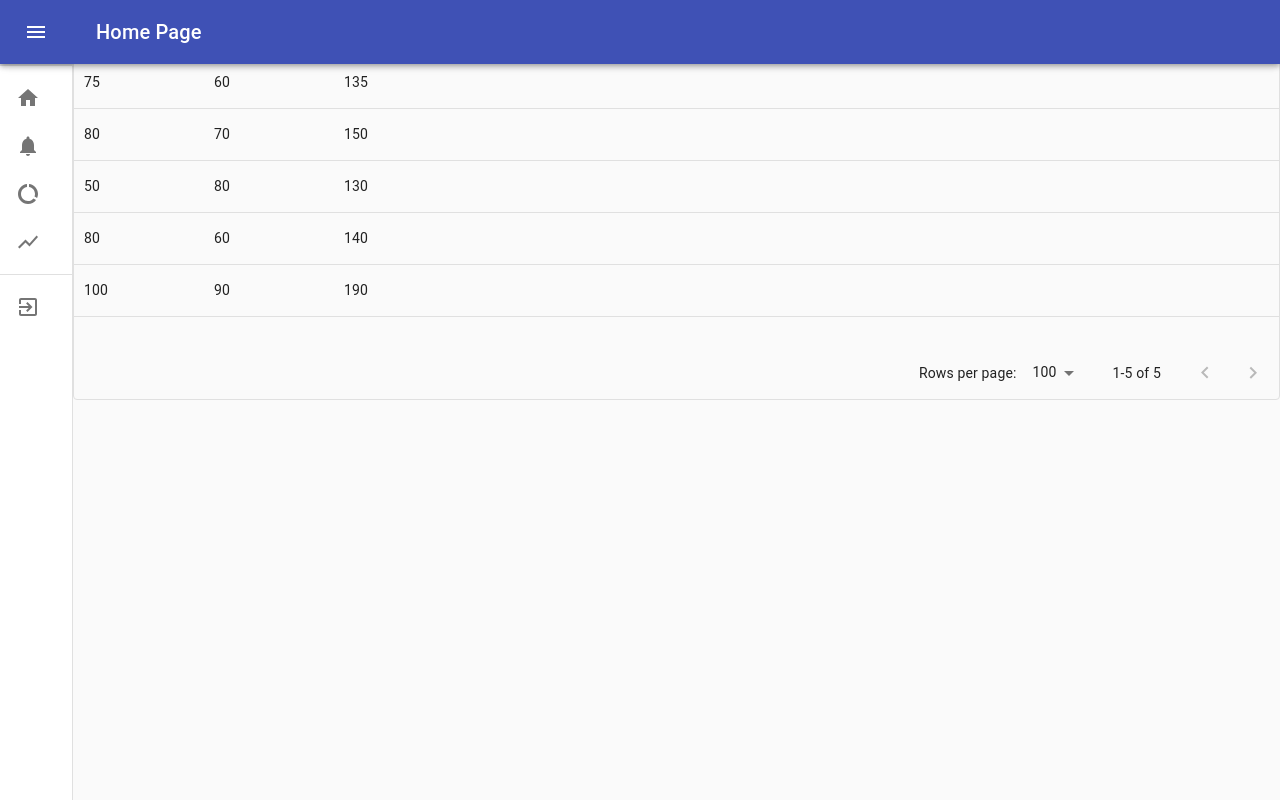
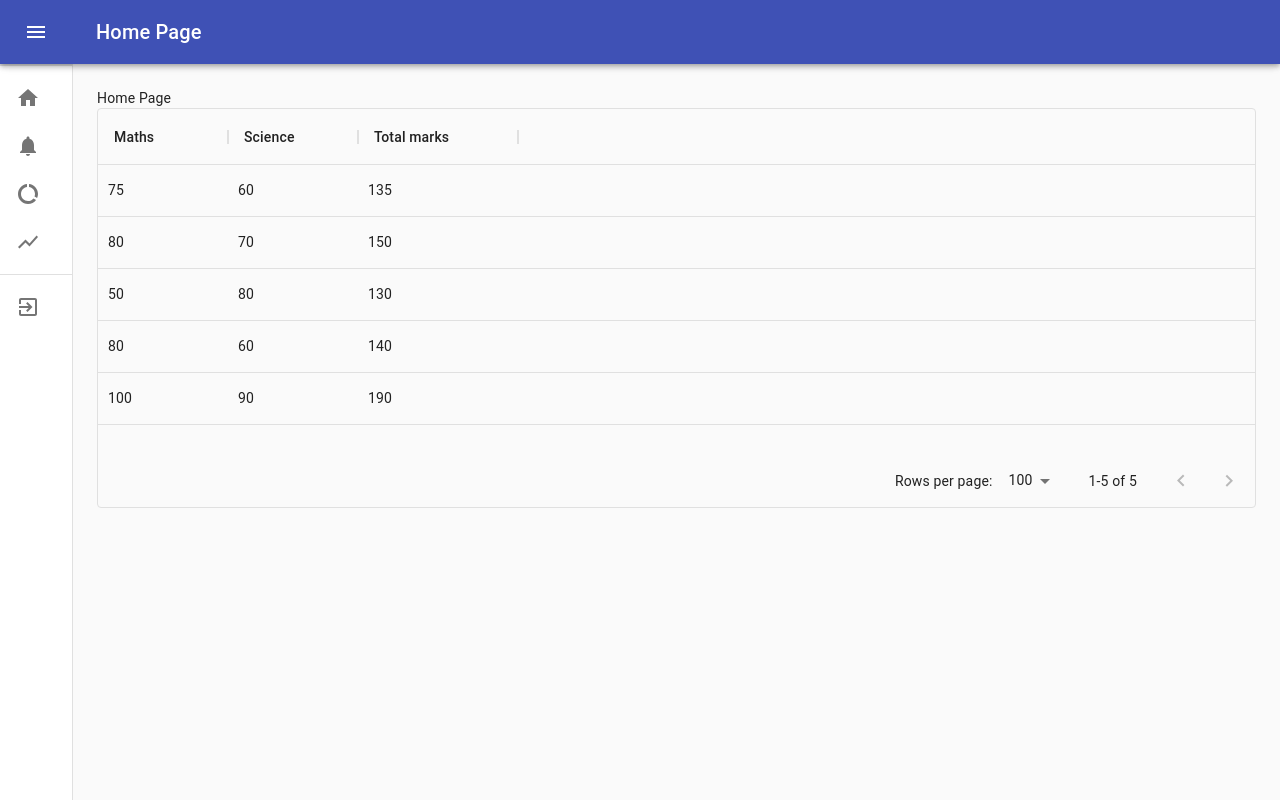
Before and after one commit to Architjain128/GasSensing007, a React (Create React App) app in the folder dashboard/frontend/: page /home in a window 1280 px wide. Built offline with nearby package versions, Linux system fonts and the light colour scheme.

Commit message:
fixed ui

```diff
--- a/dashboard/frontend/src/Components/Alert.js
+++ b/dashboard/frontend/src/Components/Alert.js
@@ -22,6 +22,7 @@ import DescriptionOutlinedIcon from '@material-ui/icons/DescriptionOutlined';
 import PlaylistAddOutlinedIcon from '@material-ui/icons/PlaylistAddOutlined';
 import HighlightOffOutlinedIcon from '@material-ui/icons/HighlightOffOutlined';
 import PlaylistAddCheckIcon from '@material-ui/icons/PlaylistAddCheck';
+import SubAlert from './sub_alert';
 
 const drawerWidth = 240;
 
@@ -215,13 +216,10 @@ export default function Marketplace(props) {
 
       </Drawer>
       {/* STATES ARE CREATED FOR EACH OF THESE THINGS */}
-      {/* <main className={classes.content}>
+      <main className={classes.content}>
         <div className={classes.toolbar} />
-        {home === true ? <h1>Home Page</h1> : null}
-        {alert === true ? <h1>Alert Page</h1> : null}
-        {graph === true ? <h1>Graph Page</h1> : null}
-        {data === true ? <h1>Data Page</h1> : null}
-      </main> */}
+        <SubAlert></SubAlert>
+      </main>
       {/* CONTENT OF THE ALERT PAGE COMES HERE */}
     </div>
   );
--- a/dashboard/frontend/src/Components/Data.js
+++ b/dashboard/frontend/src/Components/Data.js
@@ -22,6 +22,7 @@ import DescriptionOutlinedIcon from '@material-ui/icons/DescriptionOutlined';
 import PlaylistAddOutlinedIcon from '@material-ui/icons/PlaylistAddOutlined';
 import HighlightOffOutlinedIcon from '@material-ui/icons/HighlightOffOutlined';
 import PlaylistAddCheckIcon from '@material-ui/icons/PlaylistAddCheck';
+import SubData from './sub-data';
 
 const drawerWidth = 240;
 
@@ -215,13 +216,9 @@ export default function Marketplace(props) {
 
       </Drawer>
       {/* STATES ARE CREATED FOR EACH OF THESE THINGS */}
-      {/* <main className={classes.content}>
-        <div className={classes.toolbar} />
-        {home === true ? <h1>Home Page</h1> : null}
-        {alert === true ? <h1>Alert Page</h1> : null}
-        {graph === true ? <h1>Graph Page</h1> : null}
-        {data === true ? <h1>Data Page</h1> : null}
-      </main> */}
+      <main className={classes.content}>
+        <SubData/>
+      </main>
       {/* CONTENT OF THE ALERT PAGE COMES HERE */}
     </div>
   );
--- a/dashboard/frontend/src/Components/Home.js
+++ b/dashboard/frontend/src/Components/Home.js
@@ -20,6 +20,7 @@ import ExitToAppIcon from '@material-ui/icons/ExitToApp';
 import DataUsageIcon from '@material-ui/icons/DataUsage';
 import HighlightOffOutlinedIcon from '@material-ui/icons/HighlightOffOutlined';
 import { DataGrid, RowsProp, ColDef } from "@material-ui/data-grid";
+import SubHome from './sub-home';
 
 
 const drawerWidth = 240;
@@ -89,24 +90,7 @@ const useStyles = makeStyles((theme) => ({
 
 
 // TABLE
-const getTotal = (params) => params.getValue(params.id, 'maths')  + params.getValue(params.id, 'science')
-const columns = [
-  { field: 'maths', headerName: 'Maths', width: 130 },
-  { field: 'science', headerName: 'Science', width: 130 },
-  {
-  field: 'Total',
-  headerName: 'Total marks',
-  width: 160,
-  valueGetter: getTotal,
-  },
-  ];
-  const rows = [
-  { id: 1, maths: 75, science: 60 },
-  { id: 2, maths: 80, science: 70 },
-  { id: 3, maths: 50, science: 80 },
-  { id: 4, maths: 80, science: 60 },
-  { id: 5, maths: 100, science: 90 },
-  ];
+
 
 
 export default function Marketplace(props) {
@@ -238,18 +222,10 @@ export default function Marketplace(props) {
 
       </Drawer>
 
-      {/* STATES ARE CREATED FOR EACH OF THESE THINGS */}
-      {/* <main className={classes.content}>
+      <main className={classes.content}>
         <div className={classes.toolbar} />
-        {home === true ? <h1>Home Page</h1> : null}
-        {alert === true ? <h1>Alert Page</h1> : null}
-        {graph === true ? <h1>Graph Page</h1> : null}
-        {data === true ? <h1>Data Page</h1> : null}
-      </main> */}
-      {/* CONTENT OF THE ALERT PAGE COMES HERE */}
-      <div style={{ height: 400, width: '100%' }}>
-      <DataGrid rows={rows} columns={columns} />
-    </div>
+        <SubHome/>
+      </main>
     </div>
   );
 }
--- a/dashboard/frontend/src/Components/Login.js
+++ b/dashboard/frontend/src/Components/Login.js
@@ -133,7 +133,7 @@ export default class Login extends Component {
                           fullWidth
                           name="NodeId"
                           label="Node Id"
-                          type="password"
+                          type="text"
                           id="NodeId"
                           onChange = {this.onChangeNodeId}
                       />
--- /dev/null
+++ b/dashboard/frontend/src/Components/sub-data.js
@@ -0,0 +1,22 @@
+import React, { Component } from "react";
+import {Container,Box,Typography,TextField,Button,Switch} from '@material-ui/core';
+import {AccountCircle} from '@material-ui/icons'
+import axios from 'axios';
+import '../files/css/login.css'
+
+
+export default class SubData extends Component {
+    constructor(props) {
+        super(props);
+
+    }
+    componentDidMount(){
+    }
+    render() {
+        return (
+            <div>
+                Data Page
+            </div>
+        );
+    }
+}
--- /dev/null
+++ b/dashboard/frontend/src/Components/sub-home.js
@@ -0,0 +1,43 @@
+import React, { Component } from "react";
+import {Container,Box,Typography,TextField,Button,Switch} from '@material-ui/core';
+import {AccountCircle} from '@material-ui/icons'
+import axios from 'axios';
+import '../files/css/login.css'
+import { DataGrid, RowsProp, ColDef } from "@material-ui/data-grid";
+
+const getTotal = (params) => params.getValue(params.id, 'maths')  + params.getValue(params.id, 'science')
+const columns = [
+  { field: 'maths', headerName: 'Maths', width: 130 },
+  { field: 'science', headerName: 'Science', width: 130 },
+  {
+  field: 'Total',
+  headerName: 'Total marks',
+  width: 160,
+  valueGetter: getTotal,
+  },
+  ];
+  const rows = [
+  { id: 1, maths: 75, science: 60 },
+  { id: 2, maths: 80, science: 70 },
+  { id: 3, maths: 50, science: 80 },
+  { id: 4, maths: 80, science: 60 },
+  { id: 5, maths: 100, science: 90 },
+  ];
+export default class SubHome extends Component {
+    constructor(props) {
+        super(props);
+
+    }
+    componentDidMount(){
+    }
+    render() {
+        return (
+            <div>
+                Home Page
+                <div style={{height:"400px"}}>
+                    <DataGrid rows={rows} columns={columns} />
+                </div>
+            </div>
+        );
+    }
+}
--- /dev/null
+++ b/dashboard/frontend/src/Components/sub_alert.js
@@ -0,0 +1,24 @@
+import React, { Component } from "react";
+import {Container,Box,Typography,TextField,Button,Switch} from '@material-ui/core';
+import {AccountCircle} from '@material-ui/icons'
+import axios from 'axios';
+import '../files/css/login.css'
+
+
+
+
+export default class SubAlert extends Component {
+    constructor(props) {
+        super(props);
+
+    }
+    componentDidMount(){
+    }
+    render() {
+        return (
+            <div>
+                Alert Page
+            </div>
+        );
+    }
+}
```
Also changed, not shown: 1 other file (tests, documents, lock files or other folders).
